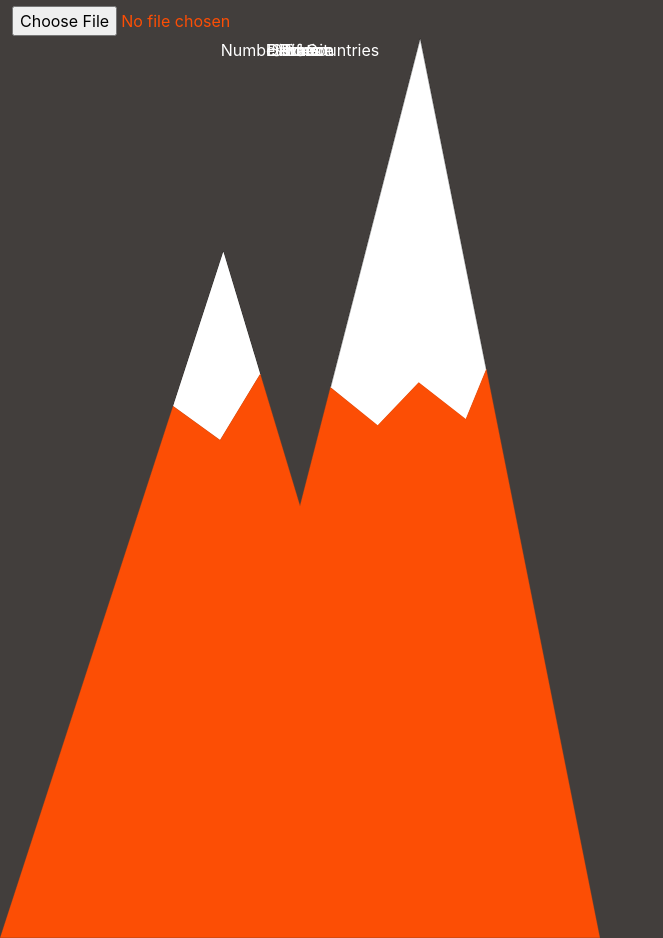
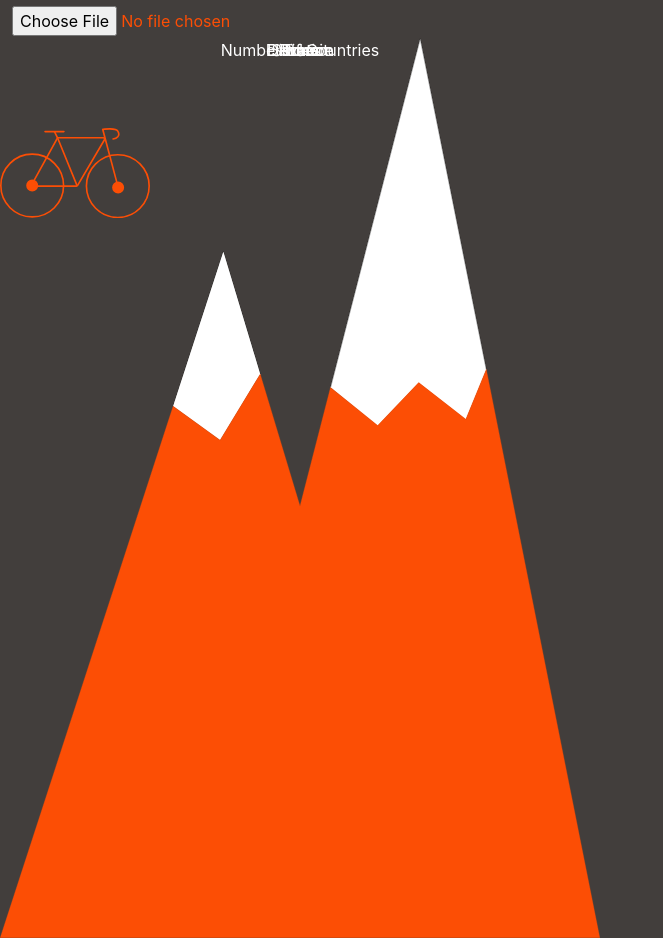
Before and after one commit to matt527/Stats, a plain HTML site: page index.html in a window 1280 px wide. Shown: the whole page, without its empty margins (0-663 px from the left). Drawn offline with nearby package versions, Linux system fonts and the light colour scheme.

Commit message:
Update index.html

```diff
--- a/index.html
+++ b/index.html
@@ -20,6 +20,12 @@
  			height: 900px;
 			width: 600px;
 		}
+		#BikeSVG{
+			position: absolute;
+
+			top: 10%;
+			width: 25%
+		}
 
 		.File{
 			display: block;
@@ -29,7 +35,6 @@
 			border-radius: 0;
 			border: 0px;
 		}
-
 
 		#Mountain{
 			position: absolute;
@@ -88,15 +93,18 @@
       <input name="FileSelect" type="file" accept=".csv" class="form-control File" id="FileSelect" onChange="fileAdded()">
     </div>
     <div id="Information">
+		<div id="BikeSVG">
+			<svg id="Layer_1" data-name="Layer 1" xmlns="http://www.w3.org/2000/svg" viewBox="0 0 458.12 275.72"><defs><style>.bk-1,.bk-3,.bk-4{fill:none;}.bk-1,.bk-2,.bk-3,.bk-4{stroke:#fc4e05;stroke-width:5px;}.bk-1,.bk-2,.bk-4{stroke-miterlimit:10;}.bk-2{fill:#fc4e05;}.bk-3,.bk-4{stroke-linecap:round;}.cls-3{stroke-linejoin:round;}</style></defs><circle class="bk-1" cx="98.33" cy="175.75" r="95.83"/><circle class="bk-2" cx="98.33" cy="175.75" r="15.82"/><path class="bk-1" d="M101.34,177.39H233.62a4,4,0,0,0,3.45-2l82-139.48a4,4,0,0,0-3.45-6H175.72L97.83,171.46A4,4,0,0,0,101.34,177.39Z"/><path class="bk-1" d="M235.91,177.39,175.76,30a1,1,0,0,0-.09-.21L166.35,11"/><path class="bk-1" d="M361.65,36"/><path class="bk-3" d="M361.12,182.1,313.81,4.33c-.35,0,38.7-6.62,46,5.26,9.2,15-4.2,22.72-14.54,24"/><line class="bk-4" x1="137.52" y1="11.03" x2="195.18" y2="11.03"/><circle class="bk-1" cx="359.79" cy="177.39" r="95.83"/><circle class="bk-2" cx="360.79" cy="181.74" r="15.82"/></svg>
+		</div>
 
 	  <svg xmlns="http://www.w3.org/2000/svg" class="Mountain" viewBox="0 0 1702.09 2553.31"><defs><style>.cls-1,.cls-2{fill:#fff;}.cls-2{stroke:#000;}.cls-2,.cls-3{stroke-miterlimit:10;}.cls-3{fill:#fc4e05;stroke:#fc4e05;}</style></defs><g id="Layer_2" data-name="Layer 2"><polygon class="cls-1" points="1192.01 2.13 937.66 991.8 1071.45 1099.75 1187.83 978.05 1321.54 1082.02 1379.47 940.87 1192.01 2.13"/><polyline class="cls-2" points="937.66 991.92 1192.01 2.25 1379.47 940.37"/><polyline class="cls-2" points="491.16 1044.63 633.62 606.56 738.19 953.56"/></g><g id="Layer_1" data-name="Layer 1"><polygon class="cls-1" points="738.19 953.56 633.62 606.56 491.16 1044.63 624.4 1140.88 738.19 953.56"/><polygon class="cls-3" points="1379.47 940.37 1701.48 2552.8 0.69 2552.8 468.71 1113.64 491.16 1044.63 624.4 1140.88 738.19 953.56 851.08 1328.19 937.66 991.29 1071.45 1099.24 1187.83 977.54 1321.54 1081.51 1379.47 940.37"/></g></svg>
 	 <div class="Stat" id="Distance">Distance</div>
-	  <div class="Stat" id="Time">Time</div>
+	 <div class="Stat" id="Time">Time</div>
+	<div class="Stat" id="Elevation">Elevation</div>
       <div class="Stat" id="Summit">Summit</div>
       <div class="Stat" id="Runs">Runs</div>
       <div class="Stat" id="Rides">Rides</div>
       <div class="Stat" id="Countries">Number of Countries</div>
-	  <div class="Stat" id="Elevation">Elevation</div>
 
 </div>
 </body>
```
